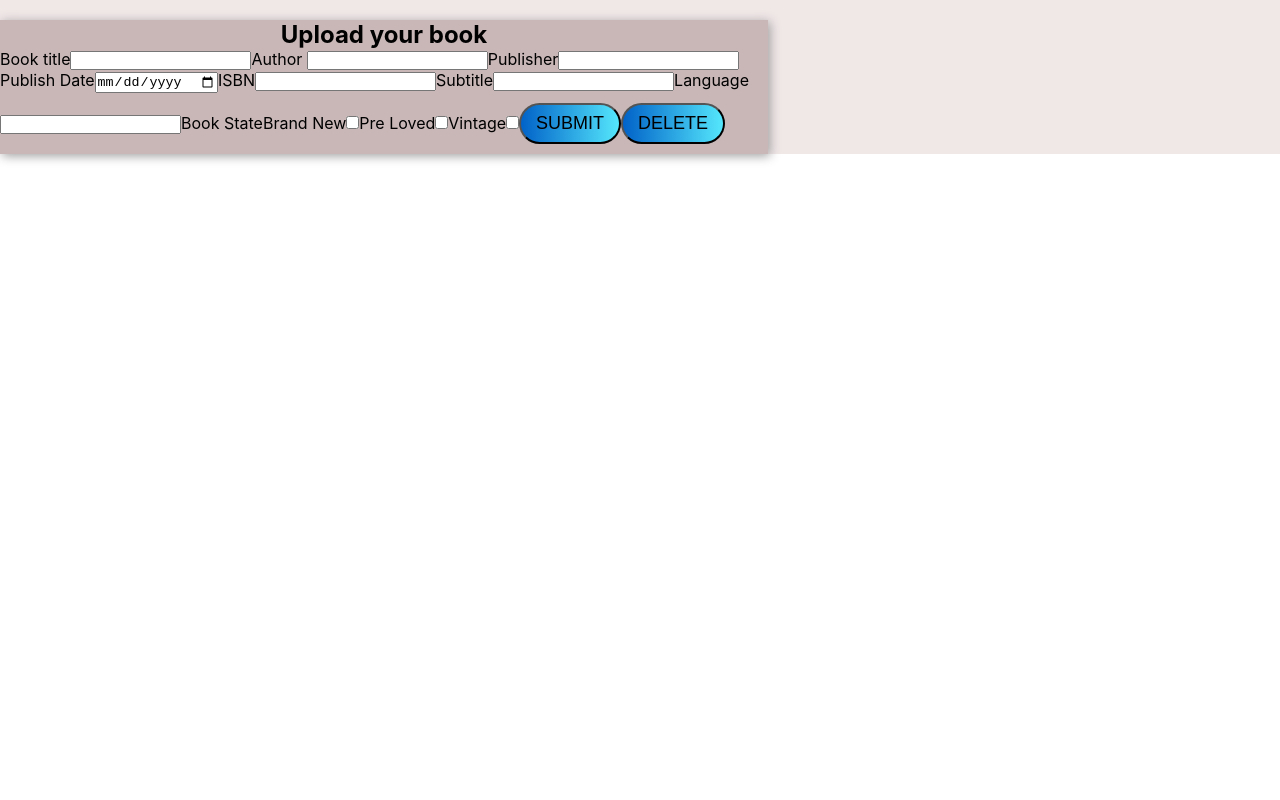
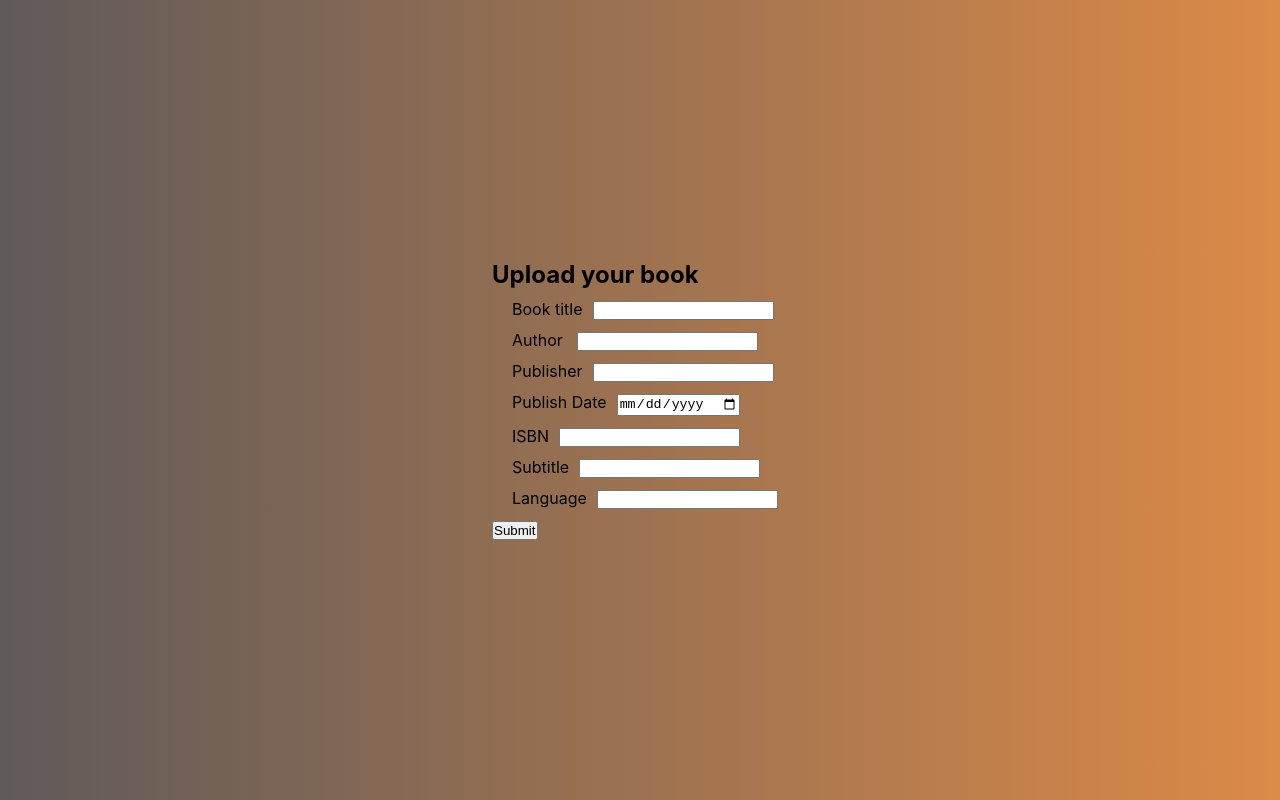
Before and after one commit to lavinialoredana/booox-fe, a React (Create React App) app: page /signup in a window 1280 px wide. Built offline with nearby package versions, Linux system fonts and the light colour scheme; the HTML template or start-up script is replaced by a standard one.

Commit message:
connected book upload form to the backend

```diff
--- a/package.json
+++ b/package.json
@@ -32,5 +32,6 @@
       "last 1 firefox version",
       "last 1 safari version"
     ]
-  }
+  },
+  "proxy":"http://localhost:3000"
 }
--- a/src/App.css
+++ b/src/App.css
@@ -8,129 +8,23 @@
     padding: 0px;
 }
 
-.root{
-    height: 100%;
+#root{
+    height: 100vh;
     width: 100%;
     margin: 0;
     padding: 0;
-}
-
-/*header css*/
-
-
-header{
-    background-color: rgb(228, 110, 110);
-    margin: 0;
-    height: 150px;
-    text-align: center;
-    padding: 33px;
-
-}
-
-h1{
-    margin: 0;
-    padding: 0;
-}
-.homepage-main{
-    display:flex;
-    background-color: rgb(240, 231, 231);
-    width: 100%;
-    flex-direction: row;
-    flex-wrap: wrap;
-}
-
-.homepage-right{
-    background-image:url(https://wallpapercave.com/wp/2FwK691.jpg);
-    background-repeat: no-repeat;
-    height: 700px;
-    flex-basis: 400px;
-    padding: 10px;
-    flex-grow: 1;
-    display: flex;
-    align-items: center;
-    justify-content: center;
-    flex-direction: column;
-
-}
-
-.login-form{
-    display: flex;
-    flex-direction: column;
-}
-.form-div-2{
-    height:300px;
-    width: 60%;
+    background-image: linear-gradient(to left, rgba(219, 135, 66, 0.973) , rgb(95, 90, 90));
     display: flex;
     flex-direction: column;
     align-items: center;
     justify-content: center;
-    background-color: rgb(201, 183, 183);
-    box-shadow: 2px 2px 10px rgb(161, 159, 160);
-
-}
-.form-div-3{
-    margin-top: 20px;
-    height:fit-content;
-    width: 60%;
-    display: flex;
-    flex-direction: column;
-    align-items: center;
-    justify-content: center;
-    background-color: rgb(201, 183, 183);
-    box-shadow: 2px 2px 10px rgb(161, 159, 160);
 
 }
 
-.homepage-left{
-    background: linear-gradient(to left, rgb(64, 87, 81),rgb(104, 81, 80));
-    display: flex;
-    align-items: center;
-    justify-content: center;
-    height: 700px;
-    flex-basis: 400px;
-    flex-grow: 2;
-
+.book-upload-form div{
+    margin: 10px;
 }
 
-
-.form-div-1{
-    height:350px;
-    width: 60%;
-    display: flex;
-    flex-direction: column;
-    align-items: center;
-    justify-content: center;
-    border: 1px solid green;
-    background-color: rgb(201, 183, 183);
-    box-shadow: 2px 2px 10px rgb(161, 159, 160);
-
+.book-upload-form div label{
+    margin: 0px 10px;
 }
-
-.search-form{
-    display: flex;
-    flex-direction: column;
-}
-
-.homepage-signup{
-    background-color: lightslategray;
-}
-
-.button-normal {
-    display: inline-block;
-    padding: 8px 15px;
-    margin: 10px 0;
-    text-transform: uppercase ;
-    font-size: 18px;
-    border-radius: 40px;
-    background: linear-gradient(90deg, #0162c8, #55e7fc);
-}
-
-.noDisplay{
-    display: none;
-}
-
-.sign-in-up{
-    display: flex;
-    flex-direction: row;
-    flex-wrap: wrap;
-}
--- a/src/components/BookUpload.js
+++ b/src/components/BookUpload.js
@@ -1,43 +1,79 @@
-import React from "react";
+import React, { useState } from "react";
 import "../App.css";
 import Button from "./Button";
 
 const BookUpload = () => {
+
+const [formData, setFormData] = useState({
+  title: "",
+  author: "",
+  publisher: "",
+  published_date: "",
+  isbn: "",
+  subtitle: "",
+  langauage: ""
+})
+
+
+  const handleOnChange = (event) => {
+
+  const updateFormData = {formData, [event.target.name]: event.target.value};
+  setFormData(updateFormData);
+}
+
   return (
-    <div className="form-div-3">
+    <div className="book-form-div">
       <h2>Upload your book</h2>
-      <form class="book-upload-form">
+      <form class="book-upload-form" action="/book" method="POST"  >
+        <div>
         <label for="book-title">Book title</label>
-        <input type="text" name="book-title" id="book-title" />
+        <input type="text" id="book-title" name="title" onChange={handleOnChange} value={formData.title} />
+        </div>
 
+        <div>
         <label for="author">Author </label>
-        <input type="text" name="author" id="author" />
+        <input type="text" name="author" id="author" onChange={handleOnChange} value={formData.author}/>
+        </div>
 
+        <div>
         <label for="publisher">Publisher</label>
-        <input type="text" name="publisher" id="publisher" />
+        <input type="text" name="publisher" id="publisher" onChange={handleOnChange} value={formData.publisher}/>
+        </div>
 
+        <div>
         <label for="publish-date">Publish Date</label>
-        <input type="date" name="publish-date" id="publish-date" />
+        <input type="date" name="published_date" id="publish-date" onChange={handleOnChange} value={formData.published_date}/>
+        </div>
 
+        <div>
         <label for="isbn">ISBN</label>
-        <input type="text" name="isbn" id="isbn" />
+        <input type="text" name="isbn" id="isbn" onChange={handleOnChange} value={formData.isbn}/>
+        </div>
 
+        <div>
         <label for="subtitle">Subtitle</label>
-        <input type="text" name="subtitle" id="ubtitle" />
+        <input type="text" name="subtitle" id="ubtitle" onChange={handleOnChange} value={formData.subtitle}/>
+        </div>
 
+        <div>
         <label for="language">Language</label>
-        <input type="text" name="language" id="language" />
+        <input type="text" name="language" id="language" onChange={handleOnChange} value={formData.langauage}/>
+        </div>
 
-        <label for="book-state">Book State</label>
+        {/* <div>
+
+        <div>Book state</div>
         <label for="book-state">Brand New</label>
         <input type="checkbox" name="Brand-New" id="book-state-new" />
+
         <label for="book-state">Pre Loved</label>
         <input type="checkbox" name="Pre-Loved" id="book-state-pre-loved" />
+
         <label for="book-state">Vintage</label>
         <input type="checkbox" name="Vintage" id="book-state-vintage" />
+        </div> */}
 
         <Button buttonName="Submit" />
-        <Button buttonName="Delete" />
       </form>
     </div>
   );
```
